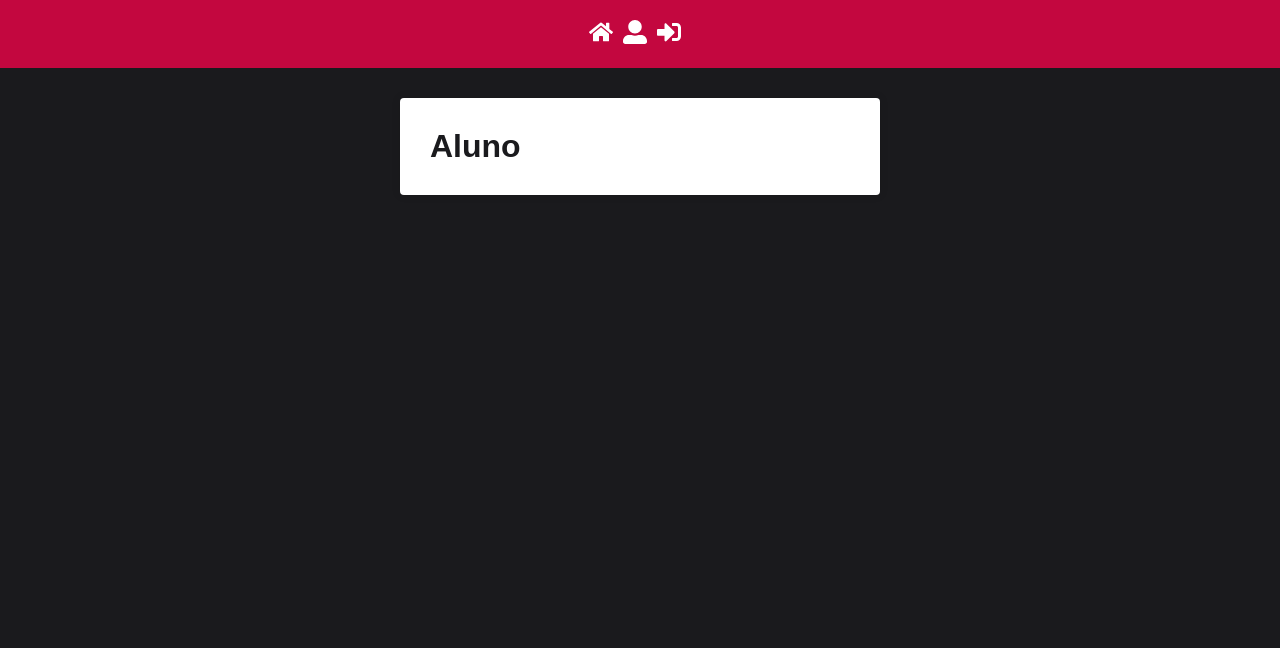
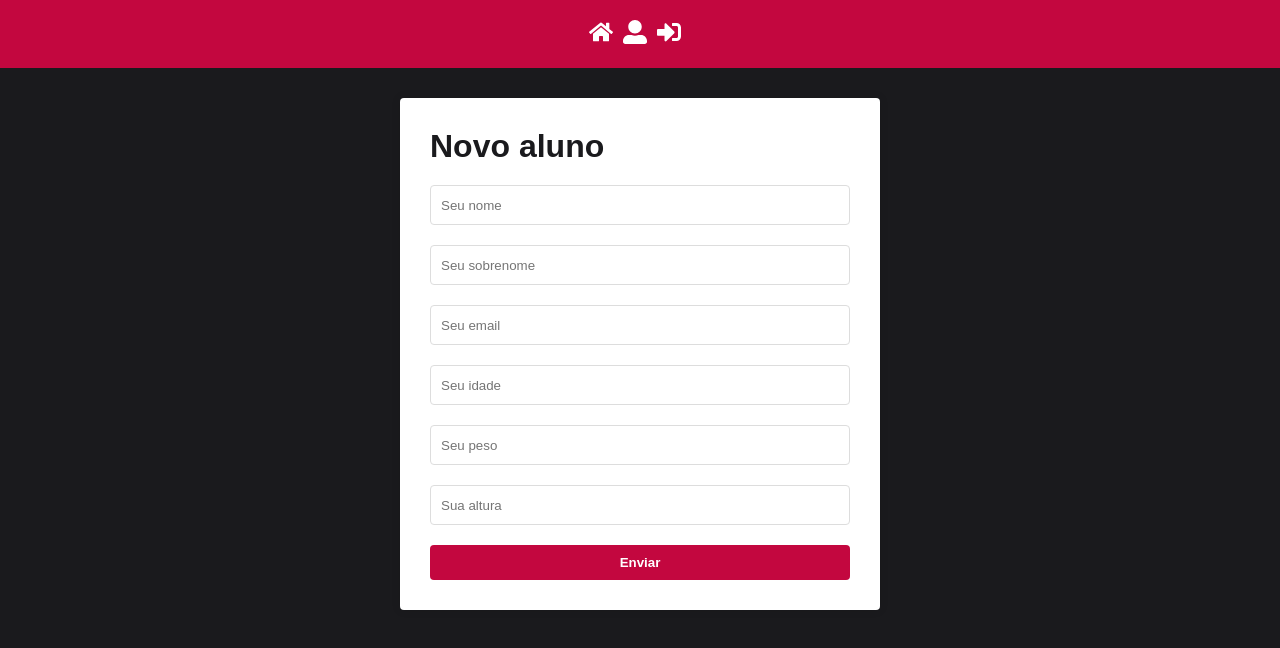
Before and after one commit to victorSmenezes/front-Escola, a React (Vite) app: page /aluno in a window 1280 px wide. Shown: the top 648 px of the page. Built offline with nearby package versions, Linux system fonts and the light colour scheme.

Commit message:
feat: add form, validation to create/edit Aluno

```diff
--- a/src/pages/Aluno/index.jsx
+++ b/src/pages/Aluno/index.jsx
@@ -1,12 +1,202 @@
-import React from 'react';
+import React, { useEffect, useState } from 'react';
+import { get } from 'lodash';
+import PropTypes from 'prop-types';
+import { toast } from 'react-toastify';
+import isEmail from 'validator/lib/isEmail';
+import { isFloat, isInt } from 'validator';
+import { useDispatch } from 'react-redux';
 import { Container } from '../../styles/GlobalStyles';
+import { Form } from './styled';
+import Loading from '../../components/Loading';
+import api from '../../services/axios';
+import history from '../../services/history';
+import * as actions from '../../store/modules/auth/actions';
 
-function Aluno() {
+function Aluno({ match }) {
+  const id = get(match, 'params.id', '');
+  const [nome, setNome] = useState('');
+  const [sobrenome, setSobrenome] = useState('');
+  const [email, setEmail] = useState('');
+  const [idade, setIdade] = useState('');
+  const [altura, setAltura] = useState('');
+  const [peso, setPeso] = useState('');
+  const [isLoading, setIsLoading] = useState(false);
+  const dispatch = useDispatch();
+
+  useEffect(() => {
+    if (!id) return;
+
+    async function getData() {
+      try {
+        setIsLoading(true);
+        const { data } = await api.get(`/alunos/${id}`);
+        const Foto = get(data, 'Fotos[0].url', '');
+        setNome(data.nome);
+        setSobrenome(data.sobrenome);
+        setEmail(data.email);
+        setIdade(data.idade);
+        setAltura(data.altura);
+        setPeso(data.peso);
+        setIsLoading(false);
+      } catch (err) {
+        setIsLoading(false);
+        const status = get(err, 'response.status', 0);
+        const errors = get(err, 'response.data.errors', []);
+
+        if (status === 400) {
+          errors.map((error) => toast.error(error));
+          history.push('/');
+        }
+
+        if (status === 401) {
+          toast.error('Você precisa fazer login novamente.');
+          history.push('/login');
+        }
+        toast.error('Erro ao buscar aluno');
+        setIsLoading(false);
+      }
+    }
+
+    getData();
+  }, [id]);
+
+  const handleSubmit = async (e) => {
+    e.preventDefault();
+
+    let formErrors = false;
+
+    if (nome.length < 3 || nome.length > 255) {
+      toast.error('Nome deve ter entre 3 e 255 caracteres');
+      formErrors = true;
+    }
+
+    if (sobrenome.length < 3 || sobrenome.length > 255) {
+      toast.error('Sobrenome deve ter entre 3 e 255 caracteres');
+      formErrors = true;
+    }
+
+    if (!isEmail(email)) {
+      toast.error('Email inválido');
+      formErrors = true;
+    }
+
+    if (!isInt(String(idade))) {
+      toast.error('Idade inválida');
+      formErrors = true;
+    }
+
+    if (!isFloat(String(peso))) {
+      toast.error('Peso inválido');
+      formErrors = true;
+    }
+
+    if (!isFloat(String(altura))) {
+      toast.error('Altura inválida');
+      formErrors = true;
+    }
+
+    if (formErrors) return;
+
+    try {
+      setIsLoading(true);
+      if (id) {
+        await api.put(`/alunos/${id}`, {
+          nome,
+          sobrenome,
+          email,
+          idade,
+          peso,
+          altura,
+        });
+        toast.success('Aluno(a) editado(a) com sucesso');
+        history.push('/');
+      } else {
+        const { data } = await api.post('/alunos', {
+          nome,
+          sobrenome,
+          email,
+          idade,
+          peso,
+          altura,
+        });
+        toast.success('Aluno(a) criado com sucesso');
+        history.push(`/aluno/${data.id}/edit`);
+      }
+      setIsLoading(false);
+    } catch (err) {
+      setIsLoading(false);
+      const status = get(err, 'response.status', 0);
+      const errors = get(err, 'response.data.errors', []);
+      if (errors.length > 0) {
+        errors.map((error) => toast.error(error));
+      } else {
+        toast.error('Erro desconhecido');
+      }
+      if (status === 401) {
+        dispatch(actions.loginFailure());
+        toast.error('Você precisa fazer login novamente.');
+        history.push('/login');
+      }
+      setIsLoading(false);
+    }
+  };
+
   return (
     <Container>
-      <h1>Aluno</h1>
+      <Loading isLoading={isLoading} />
+      <h1>{id ? 'Editar aluno' : 'Novo aluno'}</h1>
+
+      <Form onSubmit={handleSubmit}>
+        <input
+          type="text"
+          value={nome}
+          onChange={(e) => setNome(e.target.value)}
+          placeholder="Seu nome"
+        />
+
+        <input
+          type="text"
+          value={sobrenome}
+          onChange={(e) => setSobrenome(e.target.value)}
+          placeholder="Seu sobrenome"
+        />
+
+        <input
+          type="text"
+          value={email}
+          onChange={(e) => setEmail(e.target.value)}
+          placeholder="Seu email"
+        />
+
+        <input
+          type="number"
+          value={idade}
+          onChange={(e) => setIdade(e.target.value)}
+          placeholder="Seu idade"
+        />
+
+        <input
+          type="number"
+          value={peso}
+          onChange={(e) => setPeso(e.target.value)}
+          placeholder="Seu peso"
+        />
+
+        <input
+          type="number"
+          value={altura}
+          onChange={(e) => setAltura(e.target.value)}
+          placeholder="Sua altura"
+        />
+
+        <button type="submit">Enviar</button>
+      </Form>
     </Container>
   );
 }
 
+Aluno.propTypes = {
+  match: PropTypes.shape({}).isRequired,
+};
+
 export default Aluno;
--- a/src/pages/Aluno/styled.js
+++ b/src/pages/Aluno/styled.js
@@ -0,0 +1,15 @@
+import styled from 'styled-components';
+
+export const Form = styled.form`
+  display: flex;
+  flex-direction: column;
+  margin-top: 20px;
+
+  input {
+    margin-bottom: 20px;
+    height: 40px;
+    border: 1px solid #ddd;
+    padding: 0 10px;
+    border-radius: 4px;
+  }
+`;
```
